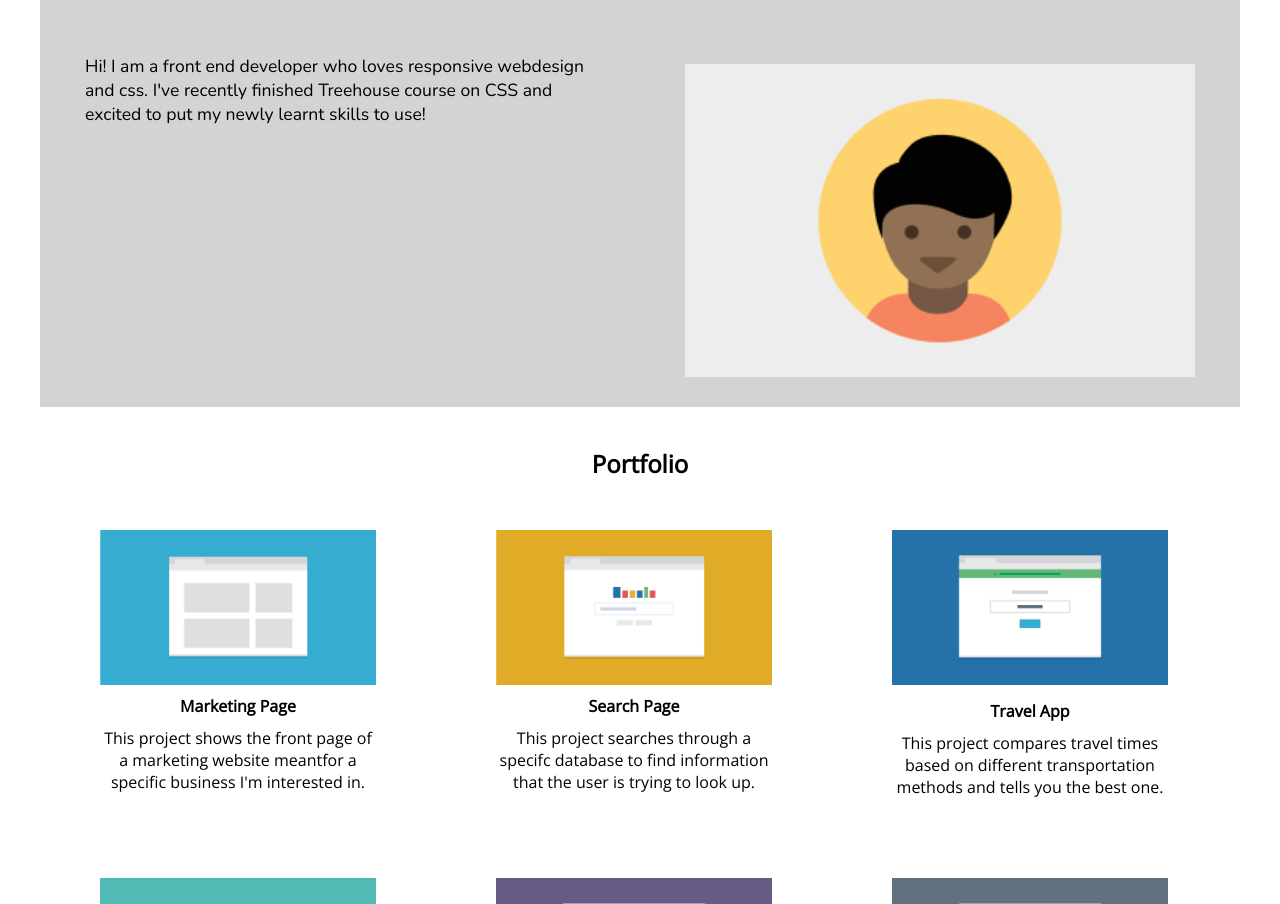
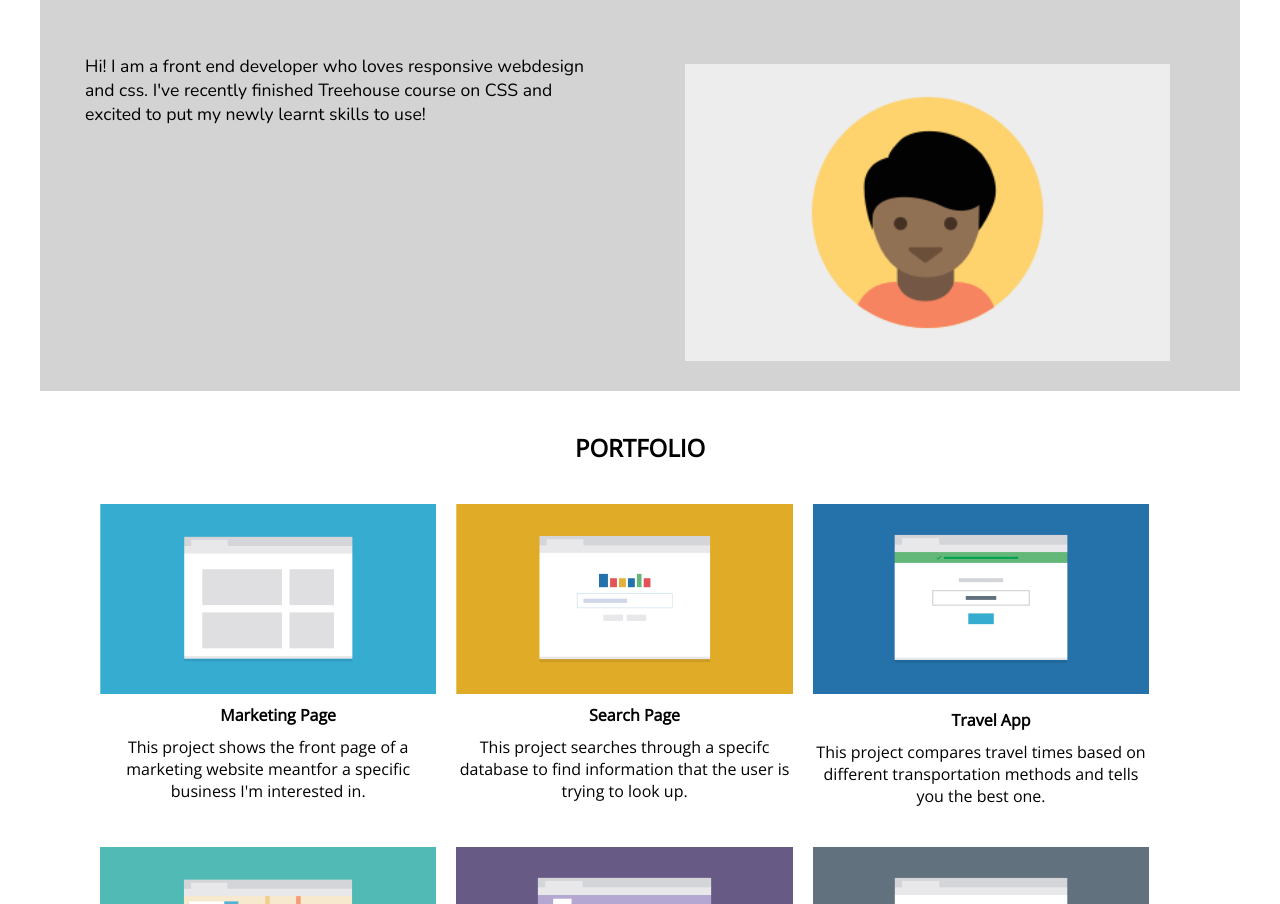
Before and after one commit to hi2suresh/Responsive-layout, a plain HTML site: page index.html in a window 1280 px wide. Shown: the part 89-993 px from the top of the page. Drawn offline with nearby package versions, Linux system fonts and the light colour scheme.

Commit message:
Fixed CSS issues

```diff
--- a/css/styles.css
+++ b/css/styles.css
@@ -126,7 +126,7 @@ Contact Layout
 *****************************/
 
 #contact {
-/*    width: 100%;*/
+    width: 100%;
     background: #ffe0cc
 }
 
@@ -204,15 +204,17 @@ Clear float
 Navigational and Header Settings
 ********************************/
 
-@media (min-width: 760px) {
+@media (min-width: 768px) {
     .main-header {
         margin-bottom: 40px;
     }
 
+/*
     .navigation ul{
         width: 100%;
     }
 
+*/
     .navigation li,
     .navigation a {
         background: lightgray;
@@ -224,30 +226,47 @@ Navigational and Header Settings
         padding-left: 20px;
     }
 
+      .header-info div {
+        width: 50%;
+        float: right;
+    }
+
+    .header-info div p {
+        text-align: left;
+    }
+
     .header-info p {
         padding-top: 10px;
     }
 
     .header-info img {
         width: 85%;
+        padding-right: 25px;
     }
 
 /****************************
 Portfolio Layout for Tablet
 *****************************/
 
+    #portfolio {
+        width: 90%;
+        margin: 0 auto 20px auto;
+    }
+
+    .figures img,
+    .figures p {
+      width: 100%;
+      margin: 0 auto;
+      padding: 10px 20px 10px 0px;
+
+    }
+
     .figures {
-        margin: 20px auto;
+        margin: 10px auto;
         width: 50%;
         float: left;
     }
-    .header-info div {
-        width: 50%;
-        float: right;
-    }
-    .header-info div p {
-        text-align: left;
-    }
+
 
 /****************************
 Contact Layout for Tablet
@@ -341,6 +360,7 @@ Footer Layout for Tablet
         }
 
         .container-navigation li {
+/*            float: right;*/
             display: inline;
             padding: 0;
         }
@@ -349,7 +369,7 @@ Footer Layout for Tablet
         .container-navigation l,
         .container-navigation a{
             text-align: right;
-            padding-right: 30px;
+            padding-right: 15px;
             font-size: 1em;
             font-weight: bold;
         }
@@ -364,21 +384,13 @@ Footer Layout for Tablet
             font-size: 1.1em;
             font-family: 'Nunito', sans-serif;
         }
-
         .header-info img {
-    width: 85%;
-
-/*
-    margin-top: 20px;
-    margin-bottom: 25px;
-*/
-}
-
-         /*Settings for Portfolio section of the page */
+            width: 85%;
+        }
+        /*Settings for Portfolio section of the page */
 
         .figures {
-        width: 33%;
-    }
-
+            width: 33%;
+        }
 
     }
--- a/index.html
+++ b/index.html
@@ -33,7 +33,7 @@
     </header>
     <main>
         <div id="portfolio" class="clear-fix">
-            <h2>Portfolio</h2>
+            <h2>PORTFOLIO</h2>
             <div class="figures">
                 <figure> <img src="images/portfolio-1.png" alt="Marketing Page" align="middle" />
                     <figcaption>Marketing Page</figcaption>
```
